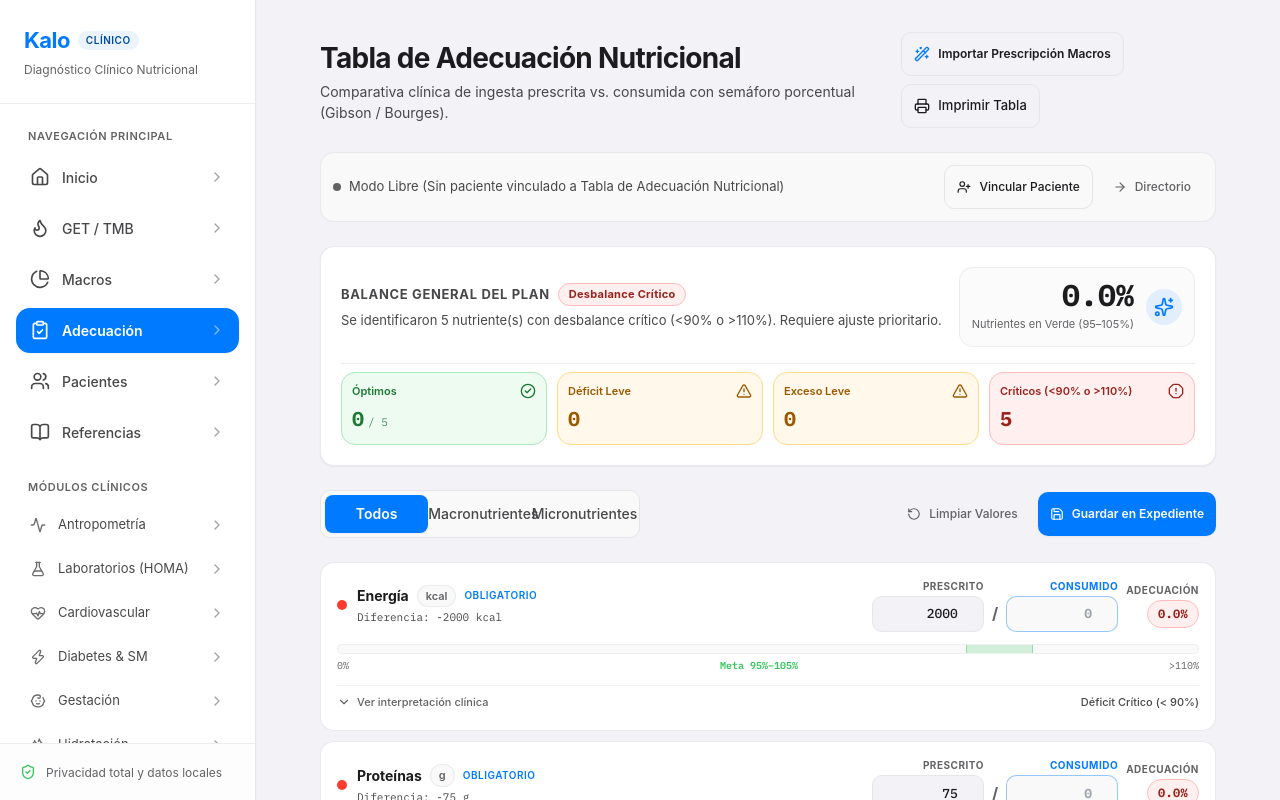
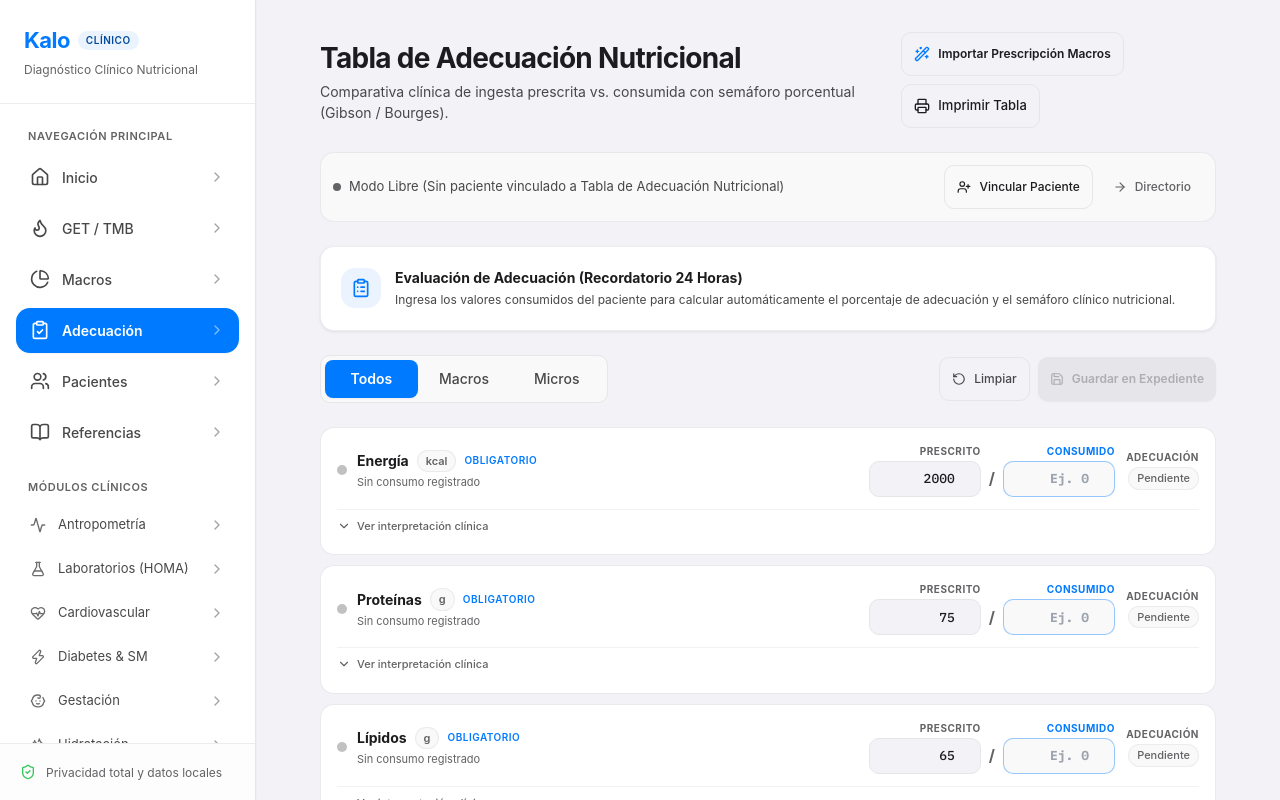
Before and after one commit to dnnnah/Kalo, a React (Vite) app: page /adecuacion in a window 1280 px wide. Shown: the top 800 px of the page. Built offline with nearby package versions, Linux system fonts and the light colour scheme.

Commit message:
style(adequacy): corregir estado pendiente de consumo, etiquetas de filtro y tarjetas de balance

```diff
--- a/src/features/adequacy/AdequacyView.tsx
+++ b/src/features/adequacy/AdequacyView.tsx
@@ -14,8 +14,8 @@ import { AdequacyScorecard } from './components/AdequacyScorecard';
 
 const OPCIONES_FILTRO: Array<{ value: 'todos' | GrupoNutriente; label: string }> = [
   { value: 'todos', label: 'Todos' },
-  { value: 'macro', label: 'Macronutrientes' },
-  { value: 'micro', label: 'Micronutrientes' },
+  { value: 'macro', label: 'Macros' },
+  { value: 'micro', label: 'Micros' },
 ];
 
 export function AdequacyView() {
@@ -91,7 +91,7 @@ export function AdequacyView() {
 
       {/* Controles de Vista y Filtrado */}
       <div className="flex flex-col sm:flex-row sm:items-center justify-between gap-3 no-print">
-        <div className="w-full sm:w-80">
+        <div className="w-full sm:w-72">
           <SegmentedControl
             options={OPCIONES_FILTRO}
             value={filtroGrupo}
@@ -99,15 +99,15 @@ export function AdequacyView() {
           />
         </div>
 
-        <div className="flex items-center gap-2 self-end sm:self-auto">
+        <div className="flex items-center gap-2 self-end sm:self-auto flex-wrap">
           <Button
-            variant="ghost"
+            variant="outline"
             size="sm"
             onClick={limpiarFormulario}
-            className="text-[12px] text-text-tertiary hover:text-semaforo-rojo"
+            className="text-[12px] text-text-secondary hover:text-semaforo-rojo min-h-[38px]"
             icono={<RotateCcw className="w-3.5 h-3.5" />}
           >
-            Limpiar Valores
+            Limpiar
           </Button>
 
           <Button
@@ -115,7 +115,7 @@ export function AdequacyView() {
             size="sm"
             disabled={guardando || resumen.total_evaluados === 0}
             onClick={guardarEnExpediente}
-            className="text-[12px] font-semibold"
+            className="text-[12px] font-semibold min-h-[38px]"
             icono={<Save className="w-3.5 h-3.5" />}
           >
             {guardando ? 'Guardando...' : 'Guardar en Expediente'}
--- a/src/features/adequacy/components/AdequacyRow.tsx
+++ b/src/features/adequacy/components/AdequacyRow.tsx
@@ -28,7 +28,10 @@ export function AdequacyRow({
 }: AdequacyRowProps) {
   const [expandido, setExpandido] = useState(false);
 
-  const tieneEvaluacion = resultado !== undefined && resultado.prescrito > 0;
+  // Solo se considera evaluado si el usuario ha introducido un consumo explícito
+  const tieneConsumoRegistrado = consumido !== undefined;
+  const tieneEvaluacion = resultado !== undefined && resultado.prescrito > 0 && tieneConsumoRegistrado;
+
   const pct = tieneEvaluacion ? resultado.porcentaje : 0;
   const semaforo = tieneEvaluacion ? resultado.semaforo : 'neutral';
   const diferencia = tieneEvaluacion ? resultado.diferencia : 0;
@@ -51,13 +54,13 @@ export function AdequacyRow({
       <div className="flex flex-col sm:flex-row sm:items-center justify-between gap-3">
         <div className="flex items-center gap-2.5 min-w-0">
           <span
-            className={`w-2.5 h-2.5 rounded-full flex-shrink-0 ${
-              semaforo === 'verde'
-                ? 'bg-semaforo-verde'
-                : semaforo === 'ambar'
-                ? 'bg-semaforo-ambar'
-                : semaforo === 'rojo'
-                ? 'bg-semaforo-rojo'
+            className={`w-2.5 h-2.5 rounded-full flex-shrink-0 transition-colors ${
+              tieneEvaluacion
+                ? semaforo === 'verde'
+                  ? 'bg-semaforo-verde'
+                  : semaforo === 'ambar'
+                  ? 'bg-semaforo-ambar'
+                  : 'bg-semaforo-rojo'
                 : 'bg-text-tertiary/40'
             }`}
           />
@@ -75,11 +78,13 @@ export function AdequacyRow({
                 </span>
               )}
             </div>
-            {tieneEvaluacion && (
-              <p className="text-[11px] text-text-secondary mt-0.5 font-mono">
-                Diferencia: {diferencia >= 0 ? `+${diferencia}` : diferencia} {config.unidad}
-              </p>
-            )}
+            <p className="text-[11px] text-text-secondary mt-0.5 font-mono">
+              {tieneEvaluacion ? (
+                <>Diferencia: {diferencia >= 0 ? `+${diferencia}` : diferencia} {config.unidad}</>
+              ) : (
+                <span className="text-text-tertiary font-sans">Sin consumo registrado</span>
+              )}
+            </p>
           </div>
         </div>
 
@@ -120,7 +125,7 @@ export function AdequacyRow({
                 min={0}
                 step="any"
                 value={consumido ?? ''}
-                placeholder="0"
+                placeholder="Ej. 0"
                 onChange={(e) => {
                   const val = e.target.value === '' ? undefined : Number(e.target.value);
                   onConsumidoChange(val);
@@ -132,16 +137,18 @@ export function AdequacyRow({
           </div>
 
           {/* Badge Porcentual */}
-          <div className="flex flex-col items-end min-w-[70px]">
+          <div className="flex flex-col items-end min-w-[76px]">
             <span className="text-[10px] uppercase font-bold text-text-tertiary tracking-wider mb-0.5">
               Adecuación
             </span>
             {tieneEvaluacion ? (
-              <Badge semaforo={semaforo} className="text-[12px] font-mono font-bold px-2.5 py-1 whitespace-nowrap">
+              <Badge semaforo={semaforo} className="text-[12px] font-mono font-bold px-2 py-0.5 whitespace-nowrap">
                 {formatearDecimal(pct, 1)}%
               </Badge>
             ) : (
-              <span className="text-[12px] text-text-tertiary font-mono pt-1">—</span>
+              <span className="text-[11px] text-text-tertiary font-medium px-2 py-0.5 rounded-pill bg-background-elevated border border-border/60">
+                Pendiente
+              </span>
             )}
           </div>
         </div>
--- a/src/features/adequacy/components/AdequacyScorecard.tsx
+++ b/src/features/adequacy/components/AdequacyScorecard.tsx
@@ -3,7 +3,7 @@
  * @description Tarjeta ejecutiva con el semáforo global y balance de adecuación nutricional.
  */
 
-import { CheckCircle2, AlertTriangle, AlertOctagon, Sparkles } from 'lucide-react';
+import { CheckCircle2, AlertTriangle, AlertOctagon, Sparkles, ClipboardList } from 'lucide-react';
 import { Card } from '../../../shared/components/Card';
 import { Badge } from '../../../shared/components/Badge';
 import { formatearDecimal } from '../../../shared/utils/formatters';
@@ -15,7 +15,23 @@ interface AdequacyScorecardProps {
 
 export function AdequacyScorecard({ resumen }: AdequacyScorecardProps) {
   if (resumen.total_evaluados === 0) {
-    return null;
+    return (
+      <Card className="bg-background-surface border border-border/70 p-4 sm:p-5">
+        <div className="flex items-center gap-3.5">
+          <div className="w-10 h-10 rounded-card bg-primary-subtle text-primary flex items-center justify-center flex-shrink-0">
+            <ClipboardList className="w-5 h-5" />
+          </div>
+          <div>
+            <div className="text-[14px] font-bold text-text-primary">
+              Evaluación de Adecuación (Recordatorio 24 Horas)
+            </div>
+            <p className="text-[12px] text-text-secondary leading-relaxed mt-0.5">
+              Ingresa los valores consumidos del paciente para calcular automáticamente el porcentaje de adecuación y el semáforo clínico nutricional.
+            </p>
+          </div>
+        </div>
+      </Card>
+    );
   }
 
   return (
@@ -53,47 +69,51 @@ export function AdequacyScorecard({ resumen }: AdequacyScorecardProps) {
         </div>
       </div>
 
-      {/* Contadores Desglosados */}
+      {/* Contadores Desglosados en 4 tarjetas limpias */}
       <div className="grid grid-cols-2 sm:grid-cols-4 gap-2.5 pt-2 border-t border-border/60">
-        <div className="p-2.5 rounded-card bg-semaforo-verde-bg border border-semaforo-verde-border text-semaforo-verde-text">
-          <div className="flex items-center justify-between">
-            <span className="text-[11px] font-semibold">Óptimos</span>
-            <CheckCircle2 className="w-4 h-4" />
+        <div className="p-3 rounded-card bg-semaforo-verde-bg border border-semaforo-verde-border text-semaforo-verde-text">
+          <div className="flex items-center justify-between gap-1">
+            <span className="text-[11px] font-bold uppercase tracking-wider truncate">Óptimos</span>
+            <CheckCircle2 className="w-4 h-4 flex-shrink-0" />
           </div>
-          <div className="text-[20px] font-mono font-bold mt-1">
+          <div className="text-[22px] font-mono font-bold mt-1 leading-none">
             {resumen.optimos}
-            <span className="text-[11px] font-normal opacity-80 ml-1">/ {resumen.total_evaluados}</span>
+            <span className="text-[11px] font-normal opacity-75 ml-1">/ {resumen.total_evaluados}</span>
           </div>
+          <span className="text-[10px] opacity-80 block mt-1 font-mono">95% – 105%</span>
         </div>
 
-        <div className="p-2.5 rounded-card bg-semaforo-ambar-bg border border-semaforo-ambar-border text-semaforo-ambar-text">
-          <div className="flex items-center justify-between">
-            <span className="text-[11px] font-semibold">Déficit Leve</span>
-            <AlertTriangle className="w-4 h-4" />
+        <div className="p-3 rounded-card bg-semaforo-ambar-bg border border-semaforo-ambar-border text-semaforo-ambar-text">
+          <div className="flex items-center justify-between gap-1">
+            <span className="text-[11px] font-bold uppercase tracking-wider truncate">Déficit Leve</span>
+            <AlertTriangle className="w-4 h-4 flex-shrink-0" />
           </div>
-          <div className="text-[20px] font-mono font-bold mt-1">
+          <div className="text-[22px] font-mono font-bold mt-1 leading-none">
             {resumen.con_deficit_leve}
           </div>
+          <span className="text-[10px] opacity-80 block mt-1 font-mono">90% – 94%</span>
         </div>
 
-        <div className="p-2.5 rounded-card bg-semaforo-ambar-bg border border-semaforo-ambar-border text-semaforo-ambar-text">
-          <div className="flex items-center justify-between">
-            <span className="text-[11px] font-semibold">Exceso Leve</span>
-            <AlertTriangle className="w-4 h-4" />
+        <div className="p-3 rounded-card bg-semaforo-ambar-bg border border-semaforo-ambar-border text-semaforo-ambar-text">
+          <div className="flex items-center justify-between gap-1">
+            <span className="text-[11px] font-bold uppercase tracking-wider truncate">Exceso Leve</span>
+            <AlertTriangle className="w-4 h-4 flex-shrink-0" />
           </div>
-          <div className="text-[20px] font-mono font-bold mt-1">
+          <div className="text-[22px] font-mono font-bold mt-1 leading-none">
             {resumen.con_exceso_leve}
           </div>
+          <span className="text-[10px] opacity-80 block mt-1 font-mono">106% – 110%</span>
         </div>
 
-        <div className="p-2.5 rounded-card bg-semaforo-rojo-bg border border-semaforo-rojo-border text-semaforo-rojo-text">
-          <div className="flex items-center justify-between">
-            <span className="text-[11px] font-semibold">Críticos (&lt;90% o &gt;110%)</span>
-            <AlertOctagon className="w-4 h-4" />
+        <div className="p-3 rounded-card bg-semaforo-rojo-bg border border-semaforo-rojo-border text-semaforo-rojo-text">
+          <div className="flex items-center justify-between gap-1">
+            <span className="text-[11px] font-bold uppercase tracking-wider truncate">Críticos</span>
+            <AlertOctagon className="w-4 h-4 flex-shrink-0" />
           </div>
-          <div className="text-[20px] font-mono font-bold mt-1">
+          <div className="text-[22px] font-mono font-bold mt-1 leading-none">
             {resumen.con_deficit_critico + resumen.con_exceso_critico}
           </div>
+          <span className="text-[10px] opacity-80 block mt-1 font-mono">&lt;90% o &gt;110%</span>
         </div>
       </div>
     </Card>
--- a/src/features/adequacy/formulas.ts
+++ b/src/features/adequacy/formulas.ts
@@ -266,10 +266,14 @@ export function evaluarConjuntoNutrientes(
 
   for (const config of NUTRIENTES_CATALOGO) {
     const val = valores[config.id];
-    // Se evalúa únicamente si existe al menos valor prescrito > 0
-    if (val && val.prescrito !== undefined && val.prescrito > 0) {
-      const c = val.consumido ?? 0;
-      detalles.push(evaluarNutrienteIndividual(config, val.prescrito, c));
+    // Se evalúa únicamente si existe prescrito > 0 Y consumido está registrado
+    if (
+      val &&
+      val.prescrito !== undefined &&
+      val.prescrito > 0 &&
+      val.consumido !== undefined
+    ) {
+      detalles.push(evaluarNutrienteIndividual(config, val.prescrito, val.consumido));
     }
   }
 
```
